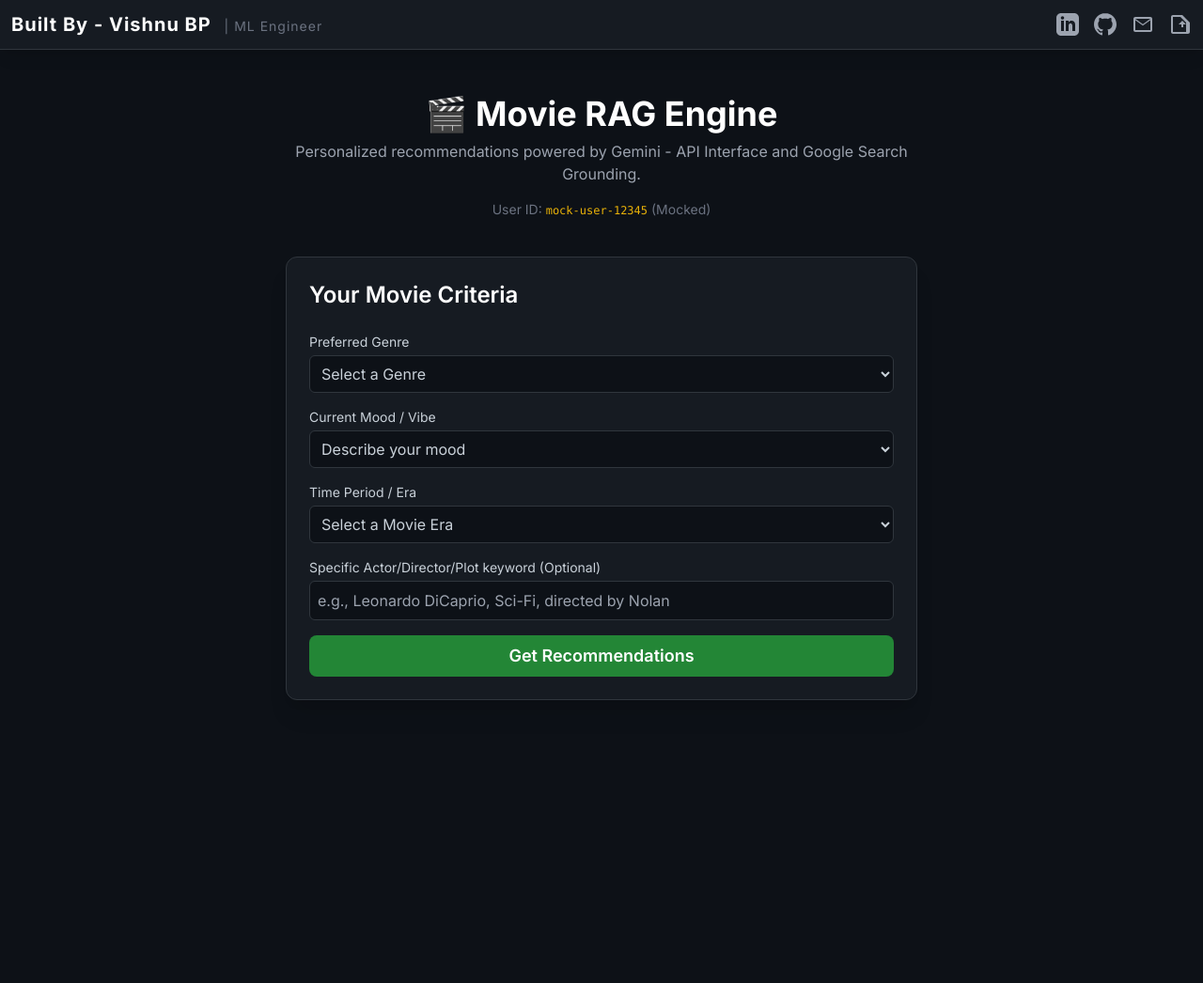
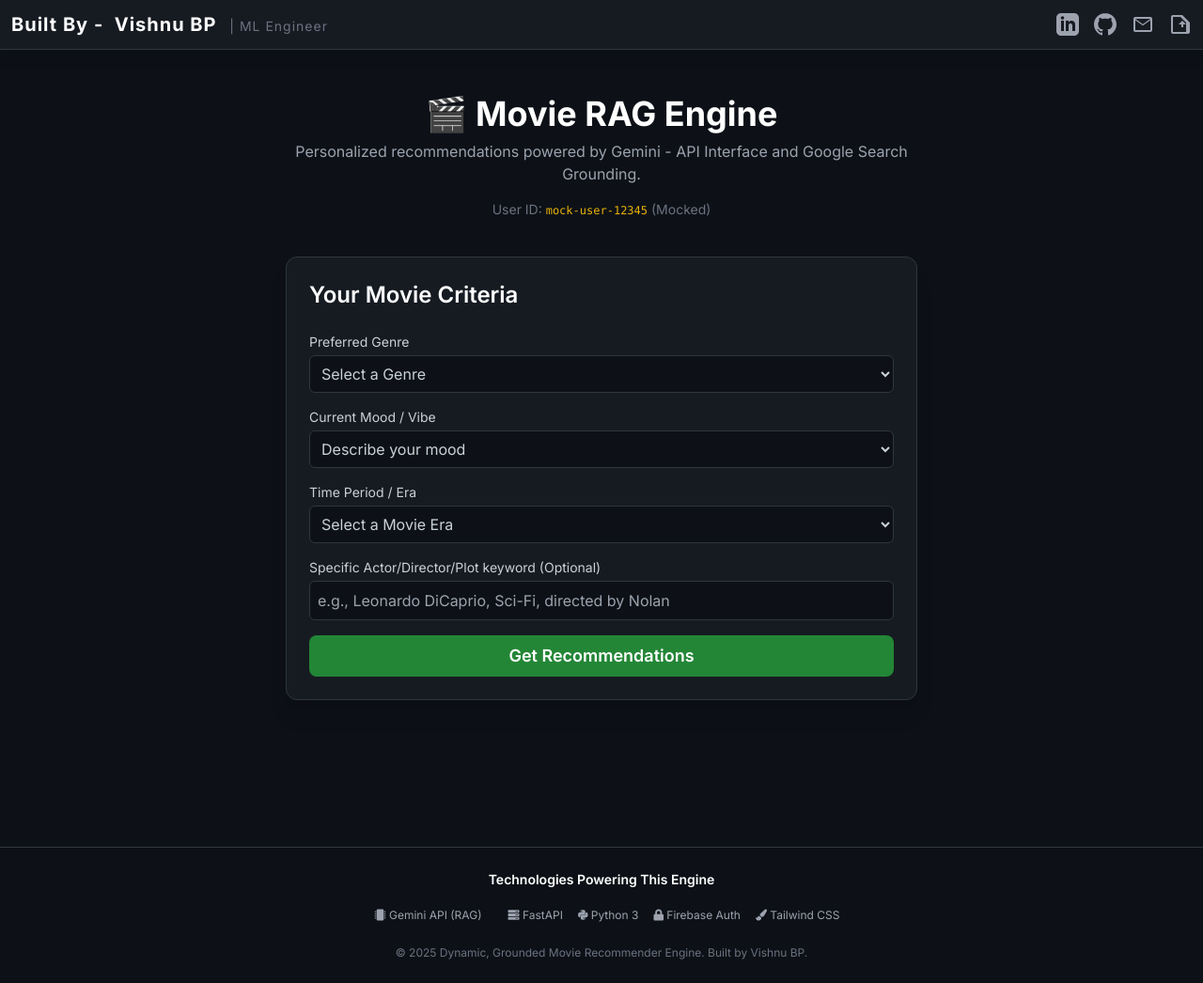
Before and after one commit to Vishnu-BP/Movie-Recommendation-System, a plain HTML site: page frontend/index.html in a window 1280 px wide. Shown: the whole page at 94% size. Before the commit the page ends 853 px from the top, so only its background shows below. Drawn offline with nearby package versions, Linux system fonts and the light colour scheme.

Commit message:
added footer

```diff
--- a/frontend/index.html
+++ b/frontend/index.html
@@ -3,24 +3,22 @@
 <head>
     <meta charset="UTF-8">
     <meta name="viewport" content="width=device-width, initial-scale=1.0">
-    <head>
-    <meta charset="UTF-8">
-    <meta name="viewport" content="width=device-width, initial-scale=1.0">
-    <title>RAG Movie Recommender</title>
+    <title>Dynamic, Grounded Movie Recommender</title>
 
     <link rel="shortcut icon"
           href="https://res.cloudinary.com/dt6y4dsml/image/upload/w_32,h_32,c_scale/v1760781831/Gemini_Generated_Image_px1y6zpx1y6zpx1y_zftbov.ico"
           type="image/x-icon">
-
     <link rel="icon" type="image/png" sizes="32x32"
           href="https://res.cloudinary.com/dt6y4dsml/image/upload/w_32,h_32,c_scale/v1760781831/Gemini_Generated_Image_px1y6zpx1y6zpx1y_zftbov.png">
-
     <link rel="apple-touch-icon" sizes="180x180"
           href="https://res.cloudinary.com/dt6y4dsml/image/upload/w_180,h_180,c_scale/v1760781831/Gemini_Generated_Image_px1y6zpx1y6zpx1y_zftbov.png">
 
     <script src="https://cdn.tailwindcss.com"></script>
-    </head>
+
     <link href="https://fonts.googleapis.com/css2?family=Inter:wght@400;600;700&display=swap" rel="stylesheet">
+
+    <link rel="stylesheet" href="https://cdnjs.cloudflare.com/ajax/libs/font-awesome/5.15.4/css/all.min.css">
+
     <style>
         body { font-family: 'Inter', sans-serif; background-color: #0d1117; color: #c9d1d9; }
         .card { background-color: #161b22; border: 1px solid #30363d; border-radius: 12px; }
@@ -45,12 +43,18 @@
         }
         .source-link { color: #58a6ff; }
         .focus\:ring-blue-500:focus { border-color: #58a6ff; }
+
+        /* 🛑 ADDED: Footer Item Styling 🛑 */
+        .tech-item {
+            margin: 0.5rem 0.75rem; /* Adds vertical and horizontal spacing */
+            display: inline-block;
+        }
     </style>
 </head>
 <body>
     <nav class="sticky top-0 w-full bg-[#161b22] border-b border-[#30363d] z-40 p-3 flex items-center justify-between shadow-lg">
         <div class="text-xl font-bold text-white tracking-wider">
-           Built By -  Vishnu BP <span class="text-sm font-normal text-gray-500 ml-2 hidden sm:inline">| ML Engineer</span>
+            Built By -  Vishnu BP <span class="text-sm font-normal text-gray-500 ml-2 hidden sm:inline">| ML Engineer</span>
         </div>
         <div class="flex space-x-4">
             <a href="https://www.linkedin.com/in/vishnu-bp/" target="_blank" class="text-gray-400 hover:text-[#58a6ff] transition-colors" title="LinkedIn Profile">
@@ -176,6 +180,30 @@
         </div>
     </div>
 
+    <footer class="mt-12 py-6 border-t border-[#30363d] text-gray-400">
+        <div class="max-w-4xl mx-auto px-4 text-center">
+            <p class="text-sm font-semibold mb-3 text-white">Technologies Powering This Engine</p>
+            <div class="flex flex-wrap justify-center space-x-4 text-xs">
+
+                <span class="tech-item hover:text-green-400 transition-colors">
+                    <i class="fas fa-microchip"></i> Gemini API (RAG)
+                </span>
+                <span class="tech-item hover:text-yellow-400 transition-colors">
+                    <i class="fas fa-server"></i> FastAPI
+                </span>
+                <span class="tech-item hover:text-blue-400 transition-colors">
+                    <i class="fab fa-python"></i> Python 3
+                </span>
+                <span class="tech-item hover:text-yellow-200 transition-colors">
+                    <i class="fas fa-lock"></i> Firebase Auth
+                </span>
+                <span class="tech-item hover:text-cyan-400 transition-colors">
+                    <i class="fas fa-paint-brush"></i> Tailwind CSS
+                </span>
+            </div>
+            <p class="mt-4 text-xs text-gray-500">&copy; 2025 Dynamic, Grounded Movie Recommender Engine. Built by Vishnu BP.</p>
+        </div>
+    </footer>
     <script type="module">
         import { initializeApp } from "https://www.gstatic.com/firebasejs/11.6.1/firebase-app.js";
         import { getAuth, signInAnonymously, signInWithCustomToken, onAuthStateChanged } from "https://www.gstatic.com/firebasejs/11.6.1/firebase-auth.js";
```
